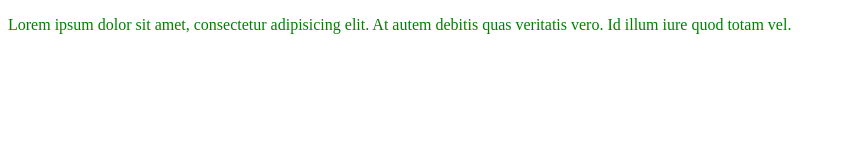
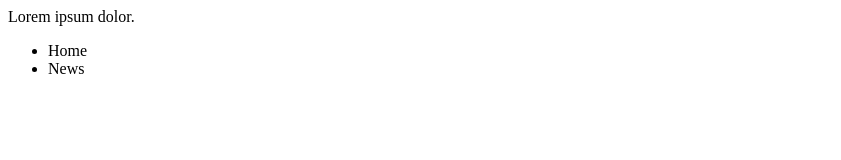
Before and after one commit to MandyDekkers/mandy-gitworkshop, a plain HTML site: page index.html in a window 1280 px wide. Shown: the whole page, without its empty margins (0-841 px from the left). Drawn offline with Linux system fonts and the light colour scheme.

Commit message:
Navigatiebar toegevoegd

```diff
--- a/index.html
+++ b/index.html
@@ -6,8 +6,14 @@
     <title>Dit is een GIT voorbeeld</title>
 </head>
 <body>
-<p>
-    Lorem ipsum dolor sit amet, consectetur adipisicing elit. At autem debitis quas veritatis vero. Id illum iure quod totam vel.
-</p>
+    <header>Lorem ipsum dolor.</header>
+    <main>
+        <div class="nav">
+            <ul>
+                <li>Home</li>
+                <li>News</li>
+            </ul>
+        </div>
+    </main>
 </body>
 </html>
```
